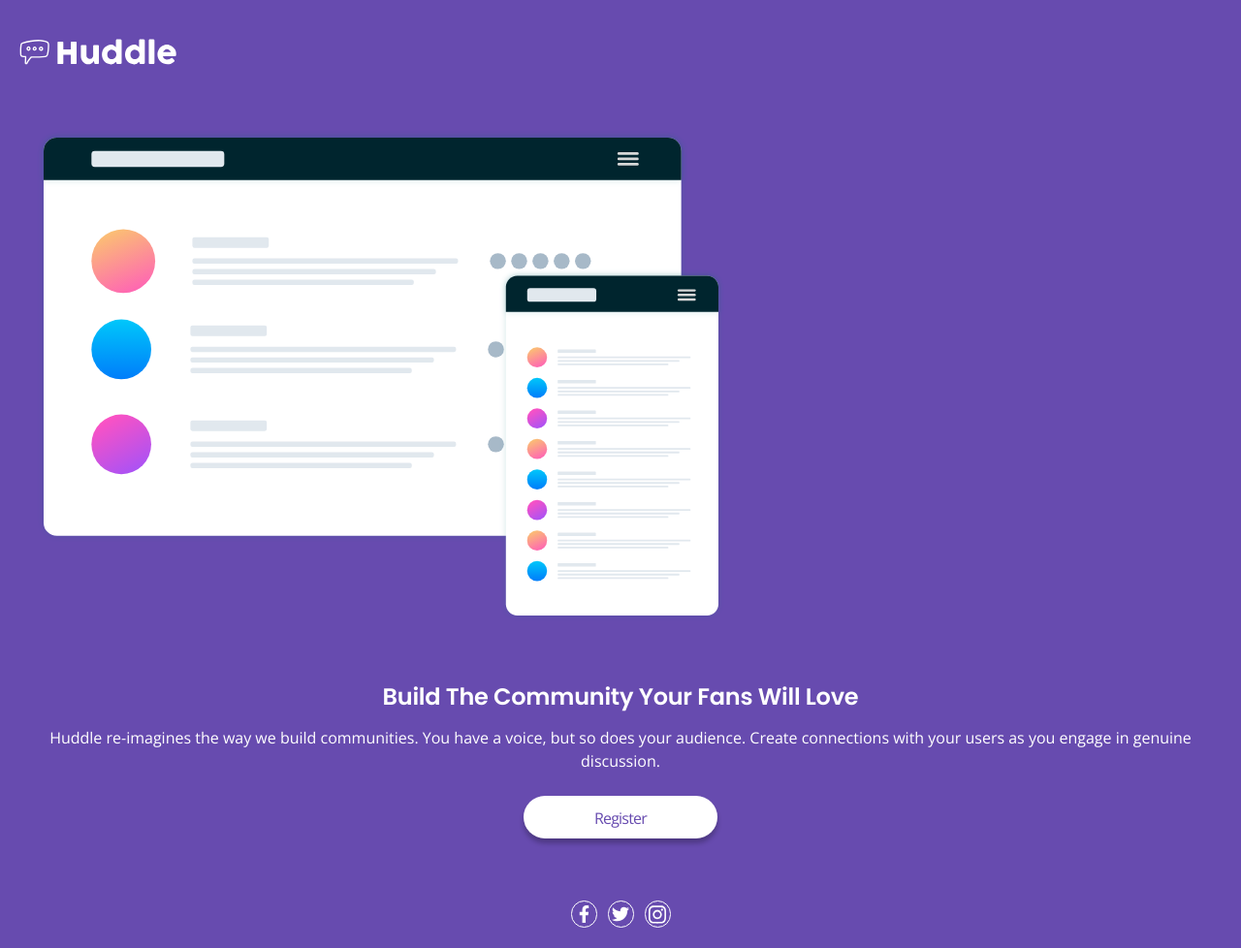
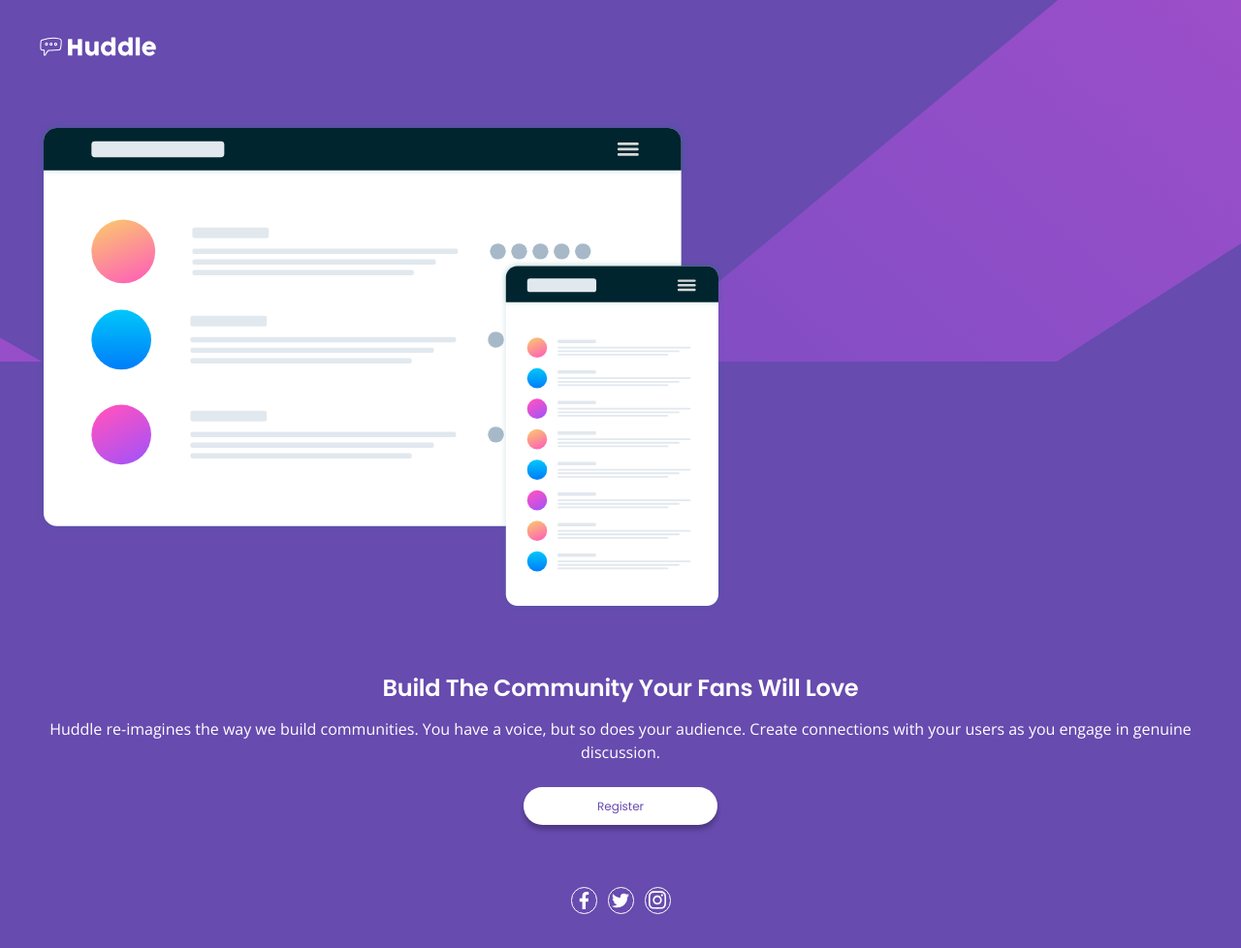
Before and after one commit to eurus1108/huddle-landing-page, a plain HTML site: page src/index.html in a window 1280 px wide. Shown: the whole page at 97% size. Before the commit the page ends 957 px from the top, so only its background shows below. Drawn offline with nearby package versions, Linux system fonts and the light colour scheme.

Commit message:
clean up

```diff
--- a/src/styles/style.css
+++ b/src/styles/style.css
@@ -51,12 +51,25 @@ a {
   position: relative;
 }
 
+.h-wrapper::before {
+  content: "";
+  position: absolute;
+  top: 0;
+  left: 0;
+  z-index: -1;
+  width: 100%;
+  height: 37.3rem;
+  background-image: url("../assets/bg-mobile.svg");
+  background-size: cover;
+  background-repeat: no-repeat;
+}
+
 .header {
-  padding: 3.2rem 1.2rem 0;
+  padding: 3.2rem 3.5rem 0;
 }
 
 .header__logo {
-  max-width: 17.4rem;
+  max-width: 12.9rem;
 }
 
 .header__logo img,
@@ -71,7 +84,7 @@ a {
 }
 
 .hero__img-container {
-  margin: 6rem 0;
+  margin: 6.1rem 0;
   max-width: 70.9rem;
 }
 
@@ -98,11 +111,12 @@ a {
 
 .button {
   display: inline-block;
-  padding: 1.2rem 1.2rem 1rem;
+  padding: 1.1rem 1.2rem 1rem;
   width: 100%;
-  font-size: var(--font-size-200);
+  font-family: var(--font-family-headings);
+  font-size: var(--font-size-100);
   text-align: center;
-  letter-spacing: -0.05em;
+  letter-spacing: -0.005em;
   color: var(--color-text-visualization);
   background-color: var(--color-background-button);
   border-radius: 99rem;
@@ -118,6 +132,7 @@ a {
 .footer {
   display: inline-block;
   width: 100%;
+  padding-bottom: 3.5rem;
 }
 
 .footer__social,
```
